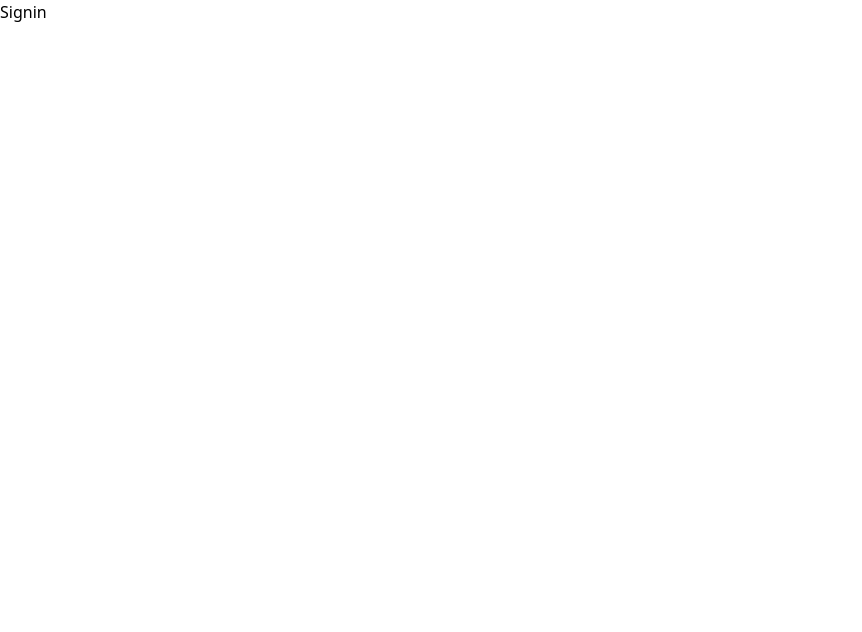
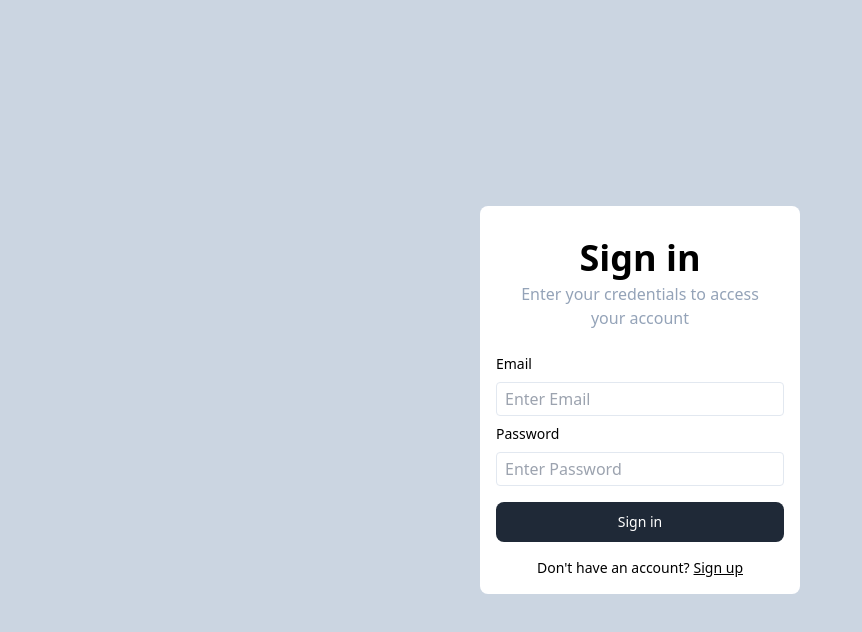
Before and after one commit to vanshaj-sharma/testpaytmapp, a React (Vite) app in the folder frontend/: page /signin in a window 1280 px wide. Shown: the top 632 px of the page, without its empty margins (0-862 px from the left). Built offline with nearby package versions, Linux system fonts and the light colour scheme.

Commit message:
added signup page

```diff
--- a/frontend/src/pages/Signin.jsx
+++ b/frontend/src/pages/Signin.jsx
@@ -1,7 +1,31 @@
 import React from "react";
+import Heading from "../components/Heading";
+import SubHeading from "../components/SubHeading";
+import Input from "../components/Input";
+import Button from "../components/Button";
+import BottomWarning from "../components/BottomWarning";
 
 const Signin = () => {
-  return <div>Signin</div>;
+  return (
+    <div className="bg-slate-300 h-screen flex justify-center">
+      <div className="flex flex-col justify-center">
+        <div className="rounded-lg bg-white w-80 text-center p-2 h-max px-4">
+          <Heading label={"Sign in"} />
+          <SubHeading label={"Enter your credentials to access your account"} />
+          <Input placeholder="Enter Email" label={"Email"} />
+          <Input placeholder="Enter Password" label={"Password"} />
+          <div className="pt-4">
+            <Button label={"Sign in"} />
+          </div>
+          <BottomWarning
+            label={"Don't have an account?"}
+            buttonText={"Sign up"}
+            to={"/signup"}
+          />
+        </div>
+      </div>
+    </div>
+  );
 };
 
 export default Signin;
```
